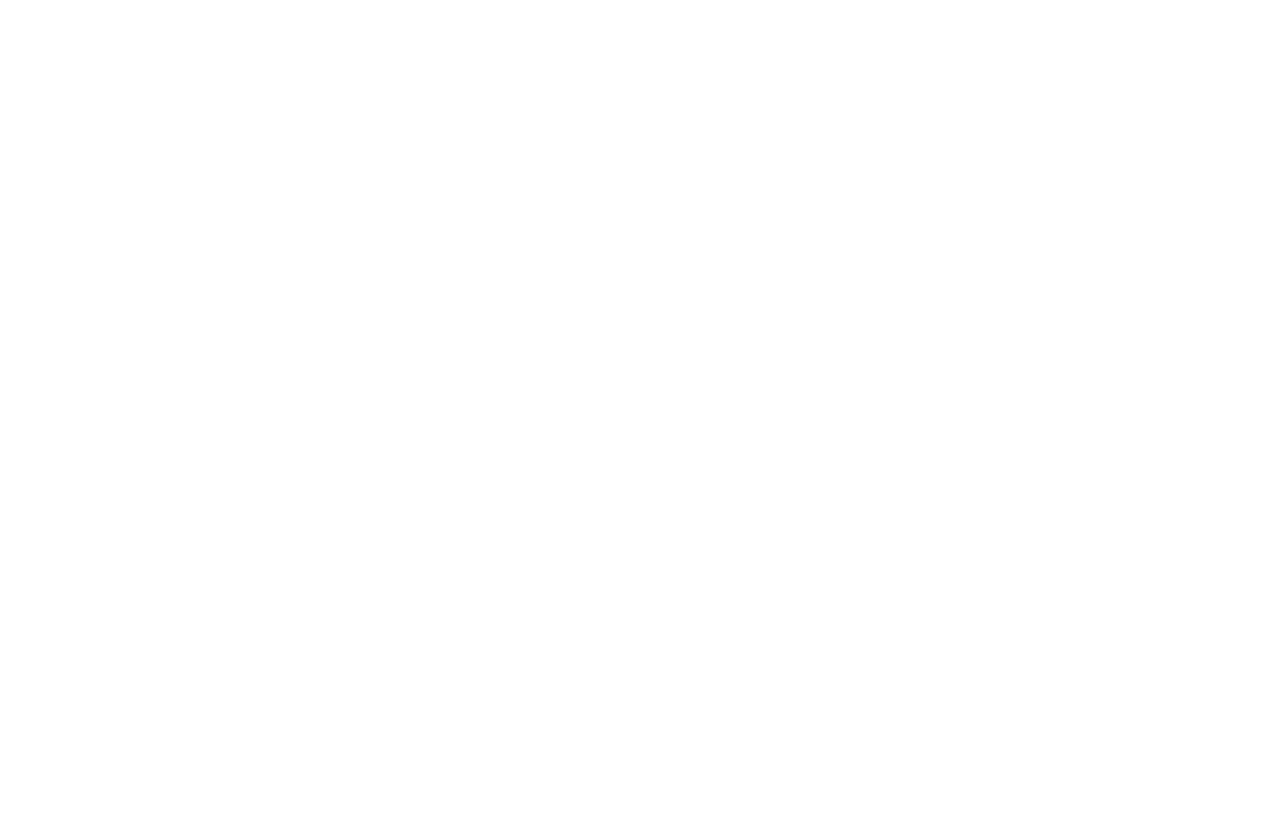
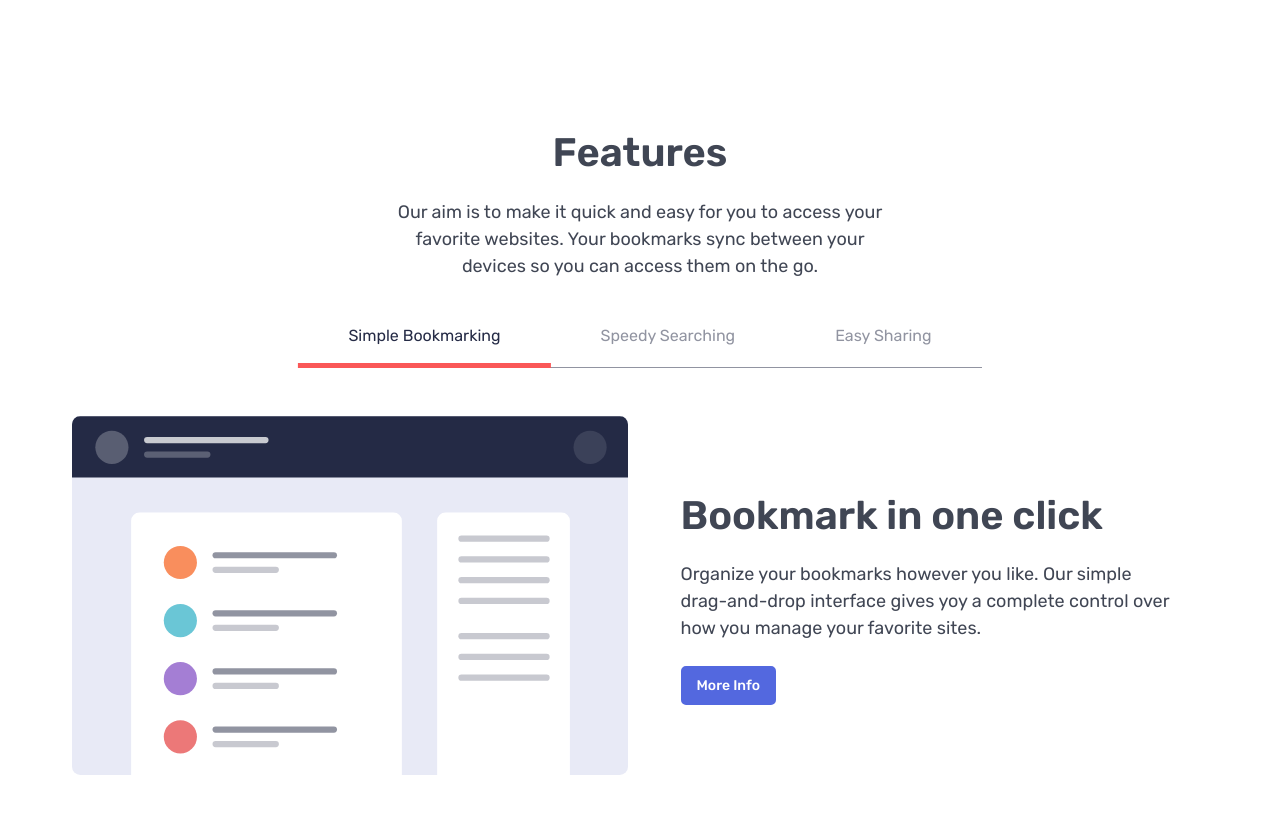
Before and after one commit to irontrooper7/bookmark-landing-page-master, a Next.js app: page / in a window 1280 px wide. Shown: the part 800-1614 px from the top of the page. Before the commit the page ends 800 px from the top, so only its background shows below. Built offline with nearby package versions, Linux system fonts and the light colour scheme.

Commit message:
[add] Tabs component and styles

```diff
--- /dev/null
+++ b/src/components/Tabs.jsx
@@ -0,0 +1,36 @@
+import { useState } from 'react';
+
+export default function Tabs({ data }) {
+	const [currentTab, setCurrentTab] = useState(0);
+	return (
+		<>
+			<div className="tabs is-centered mt-5">
+				<ul>
+					{data?.map((item, index) => (
+						<li key={index} className={`${currentTab == index ? 'is-active' : ''}`} onClick={() => setCurrentTab(index)}>
+							<a>{item.tab}</a>
+						</li>
+					))}
+				</ul>
+			</div>
+			{data?.map((item, index) => (
+				<div key={index} className={`tabs-content mt-6 ${currentTab == index ? 'is-active' : ''}`}>
+					<div className="columns is-align-items-center">
+						<div className="column">
+							<div className="multimedia">
+								<img src={item.image} alt="" />
+							</div>
+						</div>
+						<div className="column">
+							<article className="text-container is-centered">
+								<h2>{item.title}</h2>
+								<p className="mt-4">{item.content}</p>
+								<a href="#" className='button is-primary mt-5'>More Info</a>
+							</article>
+						</div>
+					</div>
+				</div>
+			))}
+		</>
+	)
+}
--- /dev/null
+++ b/src/components/sections/Features.jsx
@@ -0,0 +1,39 @@
+import Tabs from "../Tabs"
+
+const data = [
+	{
+		tab: 'Simple Bookmarking',
+		title: 'Bookmark in one click',
+		content: 'Organize your bookmarks however you like. Our simple drag-and-drop interface gives yoy a complete control over how you manage your favorite sites.',
+		image: '/assets/illustration-features-tab-1.svg'
+	},
+	{
+		tab: 'Speedy Searching',
+		title: 'Intelligent search',
+		content: 'Our pwerful search feature will help you find saved sites in no time at all. No need to trawl through all of your bookmarks.',
+		image: '/assets/illustration-features-tab-2.svg'
+	},
+	{
+		tab: 'Easy Sharing',
+		title: 'Share your bookmarks',
+		content: 'Easily share your bookmarks and collections with others. Create a shareable link that you can send at the click of a button.',
+		image: '/assets/illustration-features-tab-3.svg'
+	}
+]
+
+export default function Features() {
+
+	return (
+		<section id="features" className="hero is-medium">
+			<div className="hero-body">
+				<div className="container">
+					<article className="text-container has-text-centered is-centered">
+						<h2>Features</h2>
+						<p className="mt-4">Our aim is to make it quick and easy for you to access your favorite websites. Your bookmarks sync between your devices so you can access them on the go.</p>
+					</article>
+					<Tabs data={data} />
+				</div>
+			</div>
+		</section>
+	)
+}
--- /dev/null
+++ b/src/components/sections/Hero.jsx
@@ -0,0 +1,25 @@
+export default function Hero() {
+	return (
+		<section className="hero is-medium">
+			<div className="hero-body">
+				<div className="container">
+					<div className="columns is-align-items-center">
+						<div className="column">
+							<h1>A Simple Bookmark Manager</h1>
+							<p className="mt-4">A clean and simple interface to organize your favorite websites. Open a new browser tab and see your sites load instantly. Try it for free.</p>
+							<div className="buttons mt-6">
+								<button className="button is-primary">Get it on Chrome</button>
+								<button className="button is-info">Get it on Firefox</button>
+							</div>
+						</div>
+						<div className="column">
+							<div className="multimedia">
+								<img src="/assets/illustration-hero.svg" alt="" />
+							</div>
+						</div>
+					</div>
+				</div>
+			</div>
+		</section>
+	)
+}
--- a/src/pages/index.js
+++ b/src/pages/index.js
@@ -1,29 +1,12 @@
 import Layout from "@/components/Layout";
+import Features from "@/components/sections/Features";
+import Hero from "@/components/sections/Hero";
 
 export default function Home() {
 	return (
 		<Layout>
-			<section className="hero is-medium">
-				<div className="hero-body">
-					<div className="container">
-						<div className="columns is-align-items-center">
-							<div className="column">
-								<h1>A Simple Bookmark Manager</h1>
-								<p className="mt-4">A clean and simple interface to organize your favorite <br></br> websites. Open a new browser tab and see your sites load <br></br> instantly. Try it for free.</p>
-								<div className="buttons mt-6">
-									<button className="button is-primary">Get it on Chrome</button>
-									<button className="button is-info">Get it on Firefox</button>
-								</div>
-							</div>
-							<div className="column">
-								<div className="multimedia">
-									<img src="/assets/illustration-hero.svg" alt=""/>
-								</div>
-							</div>
-						</div>
-					</div>
-				</div>
-			</section>
+			<Hero />
+			<Features />
 		</Layout>
 	);
 }
--- a/src/styles/base/_base.sass
+++ b/src/styles/base/_base.sass
@@ -34,6 +34,10 @@
 p
 	font-size: 16px
 
+.text-container
+	max-width: 499px
+	&.is-centered
+		margin: auto
 
 @mixin base-desktop
 	main
--- a/src/styles/components/_button.sass
+++ b/src/styles/components/_button.sass
@@ -2,6 +2,7 @@
 
 .button
 	font-size: 14px
+	border-radius: 5px
 	&.is-primary
 		background: $Soft_Blue
 		border: 2px solid $Soft_Blue
--- /dev/null
+++ b/src/styles/components/_tabs.sass
@@ -0,0 +1,59 @@
+@use '../base/_colors' as *
+
+.tabs
+	ul
+		display: block
+		margin: auto
+		max-width: 425px
+		li
+			padding: 16px 30px
+			border-bottom: 1px solid $Grayish_Blue
+			position: relative
+			&.is-active
+				&::after
+					width: 100%
+				a
+					color: $Very_Dark_Blue
+			&:first-child
+				border-top: 1px solid $Grayish_Blue
+			&::after
+				background: $Soft_Red
+				content: ''
+				bottom: -1px
+				left: 50%
+				width: 0%
+				max-width: 100px
+				height: 5px
+				position: absolute
+				transition: all .25s
+				transform: translateX(-50%)
+			a
+				color: $Grayish_Blue
+				border-bottom: none !important
+				padding: 0px
+
+.tabs-content
+	display: none
+	max-width: 425px
+	margin: auto
+	&.is-active
+		display: block
+	.multimedia
+		margin: auto
+
+@mixin tabs-desktop
+	.tabs
+		ul
+			display: flex
+			max-width: inherit
+			margin: 0px
+			li
+				padding: 20px 50px
+				&:first-child
+					border-top: none
+				&::after
+					max-width: inherit
+	.tabs-content
+		min-height: 450px
+		margin: inherit
+		max-width: inherit
--- a/src/styles/globals.sass
+++ b/src/styles/globals.sass
@@ -6,6 +6,7 @@
 // components
 @use './components/_button'
 @use './components/_multimedia'
+@use './components/_tabs'
 
 // responsive
 @use './responsive/_desktop'
--- a/src/styles/responsive/_desktop.sass
+++ b/src/styles/responsive/_desktop.sass
@@ -1,4 +1,5 @@
 @use '../base/_base' as *
+@use '../components/_tabs' as *
 @use '../layout/header' as *
 
 @media only screen and (min-width: 1024px)
@@ -17,7 +18,9 @@
 		font-size: 19.2px
 	p
 		font-size: 18px
-	//base
+	// base
 	@include base-desktop
+	// components
+	@include tabs-desktop
 	// layout
 	@include header-desktop
```
